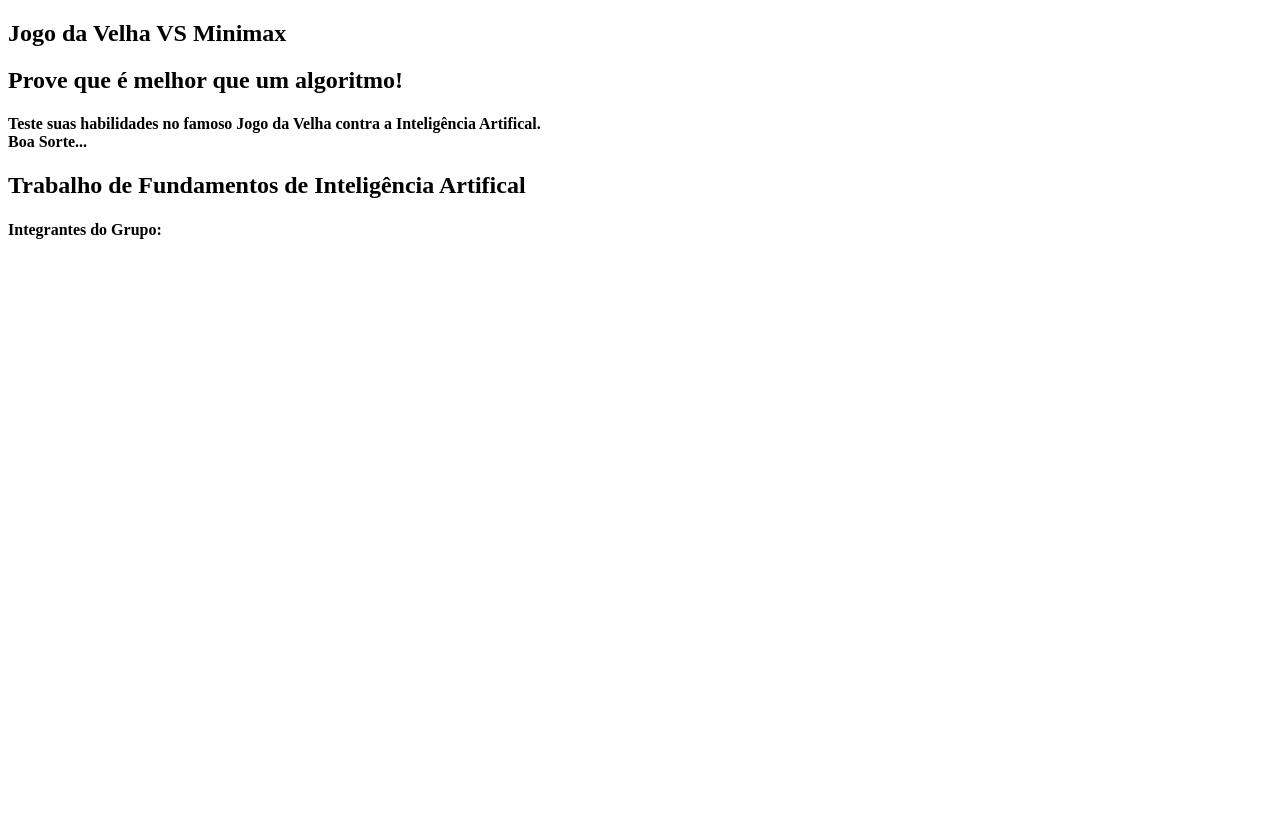
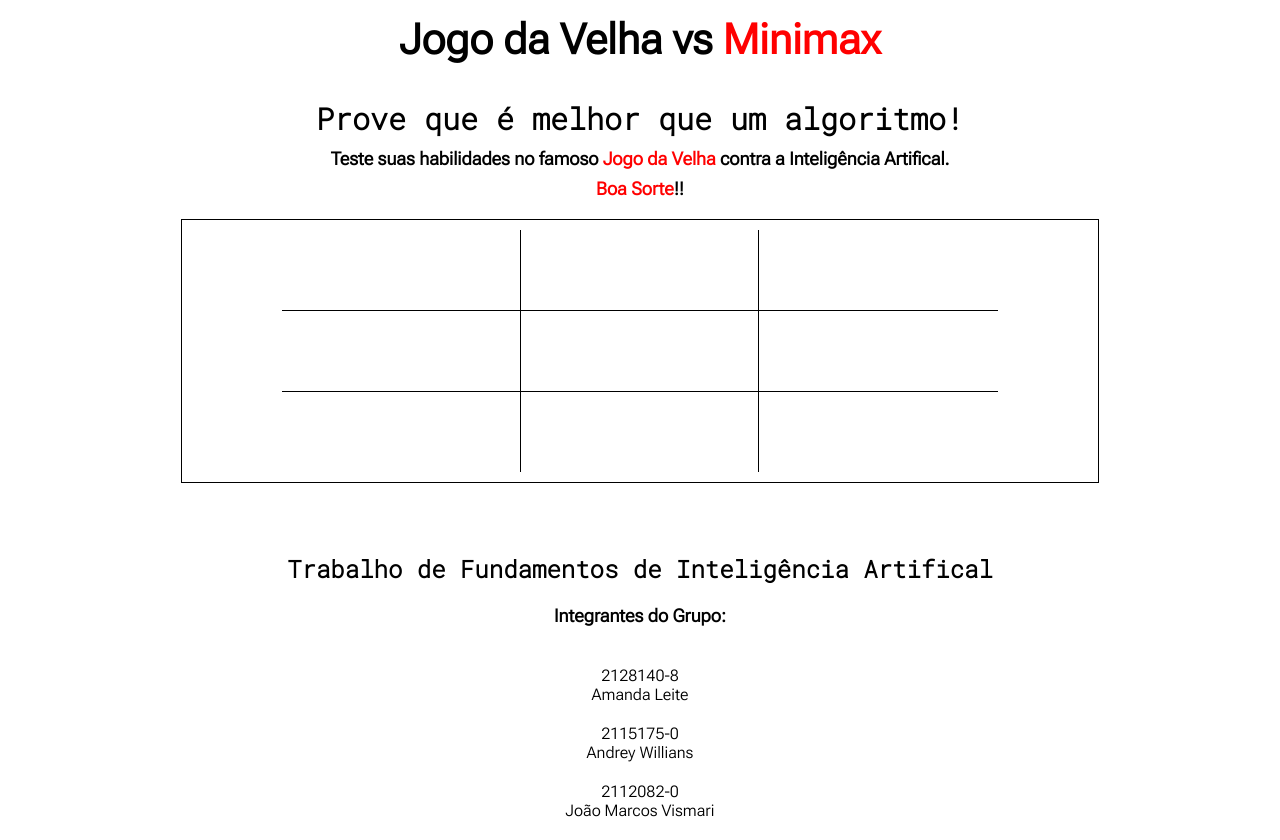
Before and after one commit to andreywill9/jogo-da-velha, a plain HTML site: page index.html in a window 1280 px wide. Before the commit the page ends 800 px from the top, so only its background shows below. Drawn offline with Linux system fonts and the light colour scheme.

Commit message:
Início da criação do layout

```diff
--- a/index.html
+++ b/index.html
@@ -3,13 +3,19 @@
 <head>
     <meta charset="UTF-8">
     <link rel="stylesheet" href="style.css">
+    <link rel="preconnect" href="https://fonts.googleapis.com">
+<link rel="preconnect" href="https://fonts.gstatic.com" crossorigin>
+<link href="https://fonts.googleapis.com/css2?family=Roboto+Flex:opsz,wght@8..144,300&display=swap" rel="stylesheet">
+    <link rel="preconnect" href="https://fonts.googleapis.com">
+<link rel="preconnect" href="https://fonts.gstatic.com" crossorigin>
+<link href="https://fonts.googleapis.com/css2?family=Roboto+Mono:wght@300&display=swap" rel="stylesheet">
     <script src="main.js"></script>
-    <title>Jogo da Velha</title>
+    <title>Old Lady Game</title>
 </head>
 <body>
 <div class="barra-navegacao">
     <div class="titulo">
-        <h2>Jogo da Velha VS <span class="destaque">Minimax</span></h2>
+        <h2>Jogo da Velha vs <span class="destaque">Minimax</span></h2>
     </div>
 </div>
 <div class="cabecalho">
@@ -18,25 +24,21 @@
     </div>
     <div class="subtitulo">
         <h4>Teste suas habilidades no famoso <span class="destaque">Jogo da Velha</span> contra a Inteligência
-            Artifical. <br> <span class="destaque">Boa Sorte</span>...</h4>
+            Artifical. <br> <span class="destaque">Boa Sorte</span>!!</h4>
     </div>
 </div>
 <div class="tabuleiro">
     <div class="linha">
         <div class="coluna" id="posicao1" onclick="turnoDoPlayer(1)">
-
         </div>
         <div class="coluna" id="posicao2" onclick="turnoDoPlayer(2)">
-
         </div>
         <div class="coluna" id="posicao3" onclick="turnoDoPlayer(3)">
-
         </div>
     </div>
 
     <div class="linha">
         <div class="coluna" id="posicao4" onclick="turnoDoPlayer(4)">
-
         </div>
         <div class="coluna" id="posicao5" onclick="turnoDoPlayer(5)">
 
@@ -57,6 +59,7 @@
 
         </div>
     </div>
+
 </div>
 
 <div class="rodape">
@@ -70,10 +73,10 @@
         <div class="integrante">
             <div class="informacoes-integrante">
                 <div class="rgm">
-
+                    2128140-8
                 </div>
                 <div class="nome">
-
+                    Amanda Leite
                 </div>
             </div>
             <div class="imagem">
@@ -84,10 +87,10 @@
         <div class="integrante">
             <div class="informacoes-integrante">
                 <div class="rgm">
-
+                    2115175-0
                 </div>
                 <div class="nome">
-
+                    Andrey Willians
                 </div>
             </div>
             <div class="imagem">
@@ -98,10 +101,10 @@
         <div class="integrante">
             <div class="informacoes-integrante">
                 <div class="rgm">
-
+                    2112082-0
                 </div>
                 <div class="nome">
-
+                    João Marcos Vismari
                 </div>
             </div>
             <div class="imagem">
--- a/style.css
+++ b/style.css
@@ -0,0 +1,116 @@
+* {
+    margin: 0;
+}
+
+br {
+  content: "";
+  margin: 2em;
+  display: block;
+  font-size: 24%;
+}
+
+body {
+    font-family: 'Roboto Flex', sans-serif;
+}
+
+.barra-navegacao {
+    padding: 15px;
+    display: fixed;
+    z-index: -1;
+}
+
+.barra-navegacao > .titulo {
+    font-size: 28px;
+    text-align: center;
+}
+
+.barra-navegacao .destaque {
+    color: #f00;
+}
+
+.cabecalho {
+    margin: 20px 0;
+}
+
+.cabecalho > * {
+    text-align: center;
+    margin-top: 10px
+}
+
+.cabecalho > .titulo {
+    font-family: 'Roboto Mono', 'sans-serif';
+    font-size: 20px
+}
+
+.cabecalho > .subtitulo {
+    font-size: 18px
+}
+
+.cabecalho .destaque {
+    color: #f00;
+}
+
+.tabuleiro {
+    border: 1px solid #000;
+    margin: auto;
+    margin-bottom: 70px;
+    width: 70%;
+    padding: 10px;
+    display: flex;
+    flex-direction: column;
+}
+
+.linha {
+    border-bottom: 1px solid #000;
+    width: 80%;
+    display: grid;
+    grid-template-columns: 1fr 1fr 1fr;
+    margin: auto;
+    text-align: center;
+    height: 80px
+}
+
+.linha:nth-last-child(1) {
+    border: none;
+}
+
+.coluna {
+    padding: 10px;
+    border-right: 1px solid #000;
+    cursor: pointer;
+    display: flex;
+    justify-content: center;
+    align-items: center;
+    font-size: 30px;
+
+}
+
+.linha > .coluna:nth-last-child(1) {
+    border: none;
+}
+
+.rodape {
+    text-align: center;
+}
+
+.rodape > .titulo {
+    font-family: 'Roboto Mono', 'sans-serif';
+    font-family: 20px;
+    margin-bottom: 20px;
+}
+
+.rodape > .subtitulo {
+    font-size: 18px;
+    margin-bottom: 20px;
+}
+
+.integrantes-grupo {
+    display: flex;
+    padding: 20px;
+    flex-direction: column;
+    gap: 20px;
+}
+
+.integrante {
+
+}
```
